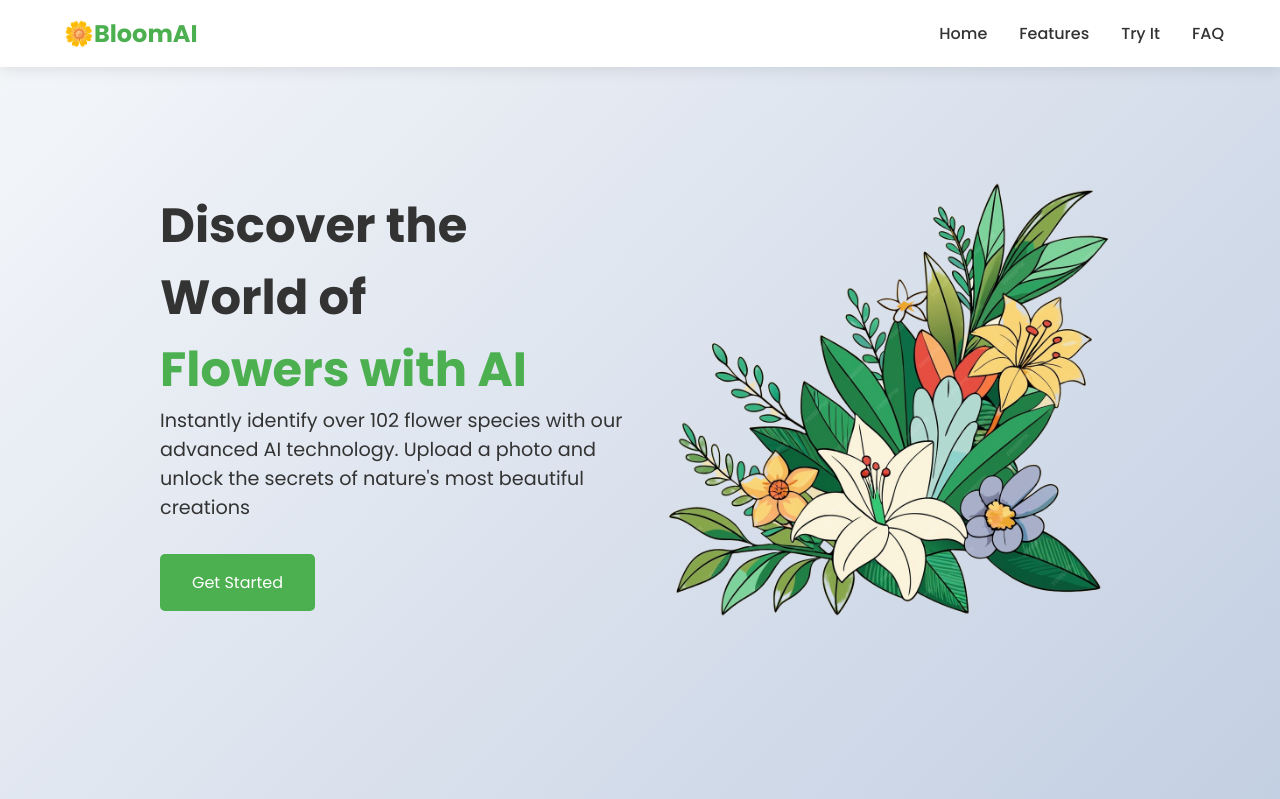
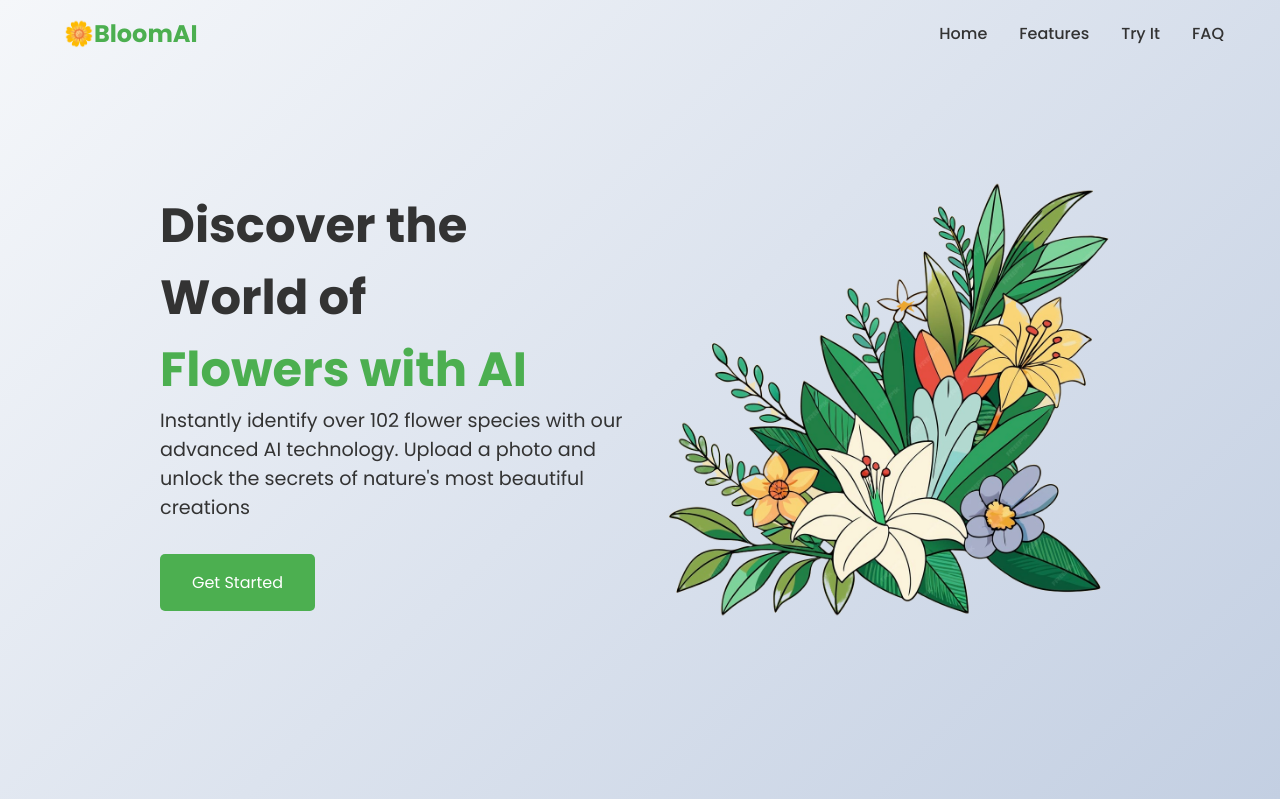
Before and after one commit to TechWithAkash/BloomAI, a Flask app: page / in a window 1280 px wide. Shown: the top 799 px of the page. Run offline with Flask 3, Linux system fonts and the light colour scheme.

Commit message:
Some UI  updation

```diff
--- a/static/css/style.css
+++ b/static/css/style.css
@@ -30,8 +30,8 @@ body {
     position: fixed;
     top: 0;
     width: 100%;
-    background-color: var(--white);
-    box-shadow: var(--shadow);
+    /* background-color: var(--white); */
+    /* box-shadow: var(--shadow); */
     z-index: 1000;
 }
 
@@ -421,7 +421,7 @@ body {
 }
 
 .footer-section h3 {
-    color: var(--white);
+    color: var(--primary-color);
     margin-bottom: 1rem;
 }
 
```
